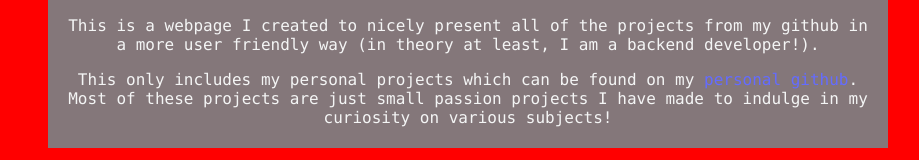
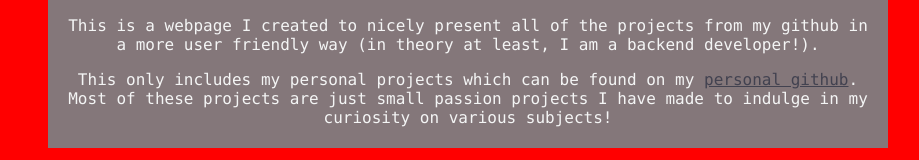
Before and after one commit to Extremely-Original-Username/Portfolio, a React (Create React App) app in the folder src/portfolio.client/: page / in a window 1280 px wide. Shown: the part 486-646 px from the top of the page, without its empty margins (172-1091 px from the left). Built offline with nearby package versions, Linux system fonts and the light colour scheme; no server answers.

Commit message:
Improved link color

```diff
--- a/src/portfolio.client/src/styling/index.css
+++ b/src/portfolio.client/src/styling/index.css
@@ -16,7 +16,7 @@ html, body, :root {
     --Dark: #424250;
     --AltDark: #84777A;
     --Primary: #aa809a;
-    --Infro: #424250;
+    --Info: #424250;
     --Success: #68a166;
     --Warning: #e6912e;
     --Danger: #f44336;
@@ -24,13 +24,9 @@ html, body, :root {
 
 a {
     font-weight: 500;
-    color: #646cff;
-    text-decoration: inherit;
+    color: var(--Info);
+    text-decoration: underline;
 }
-
-    a:hover {
-        color: #535bf2;
-    }
 
 h1 {
     font-size: 3.2em;
```
